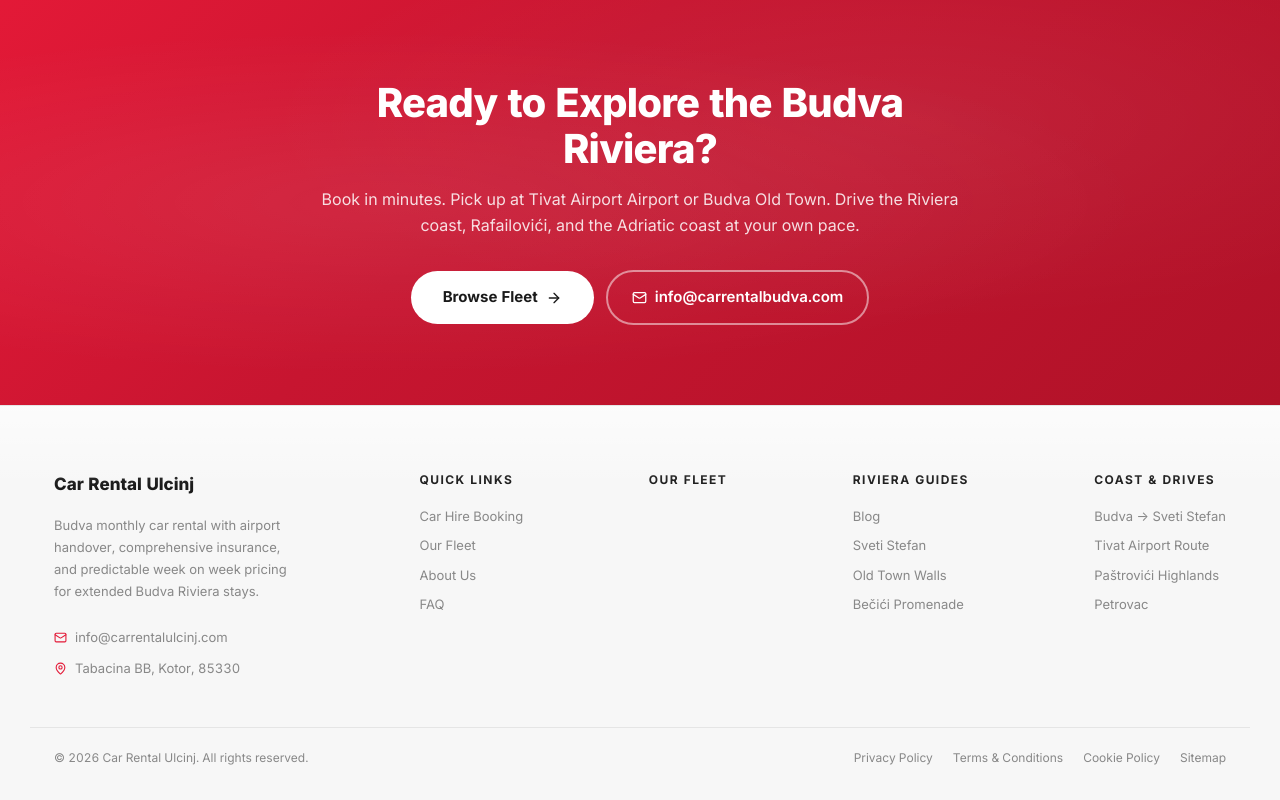
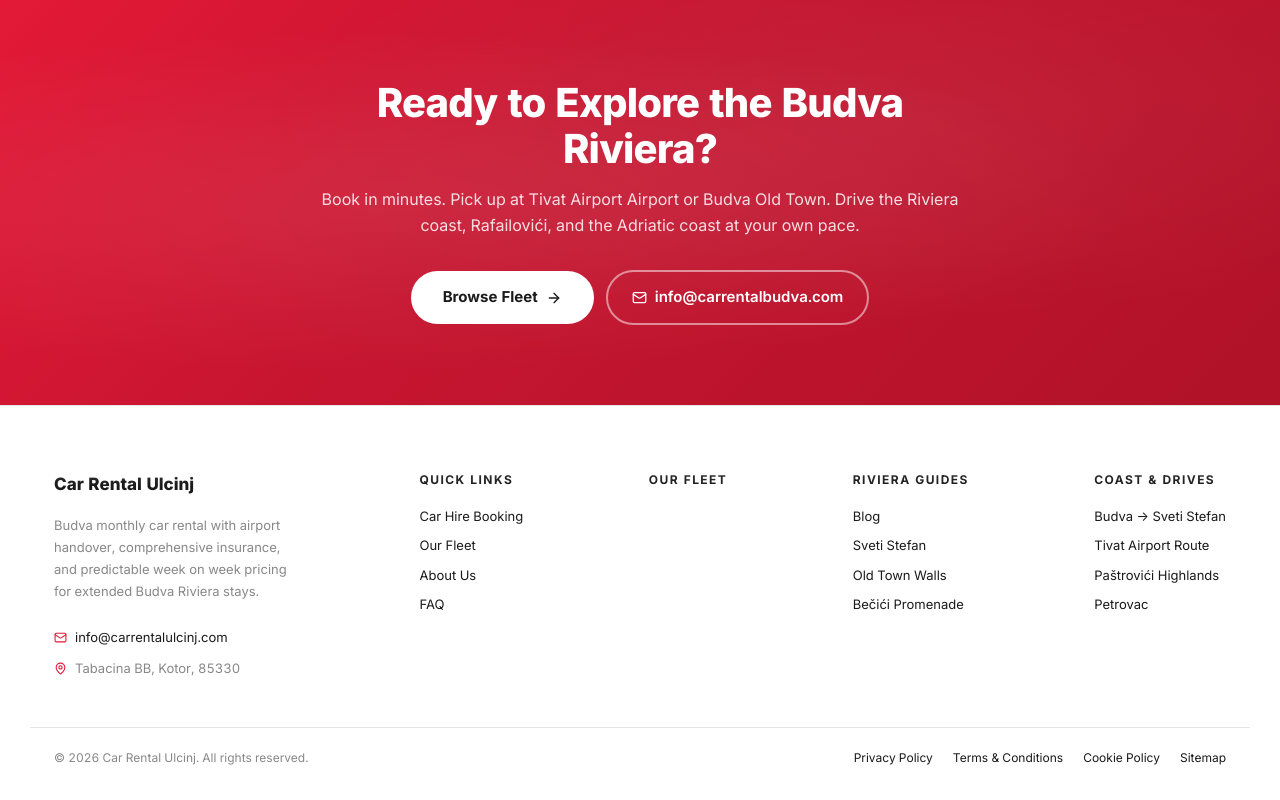
Before and after one commit to pixelpowder/carrentalulcinj, a Next.js app: page / in a window 1280 px wide. Shown: the part 8806-9606 px from the top of the page. Built offline with nearby package versions, Linux system fonts and the light colour scheme.

Commit message:
Footer: match white nav background (replace bg-alt with white)

```diff
--- a/src/App.css
+++ b/src/App.css
@@ -2369,12 +2369,17 @@ h1, h2, h3, h4, h5, h6 {
 
 /* ─── FOOTER ───────────────────────────────────────────── */
 .footer {
-  background: var(--bg-alt);
+  background: var(--white);
   border-top: 1px solid var(--border);
   padding: 64px 0 32px;
-  color: var(--text);
+  color: var(--gray-600, #6c757d);
   position: relative;
 }
+.footer h3,
+.footer h4,
+.footer .footer__brand,
+.footer a { color: var(--black); }
+.footer a:hover { color: var(--primary); }
 
 .footer::before {
   content: '';
```
